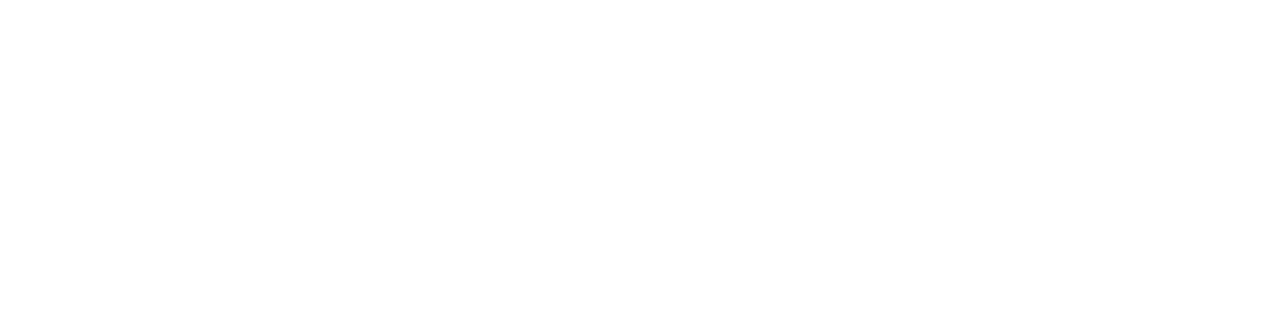
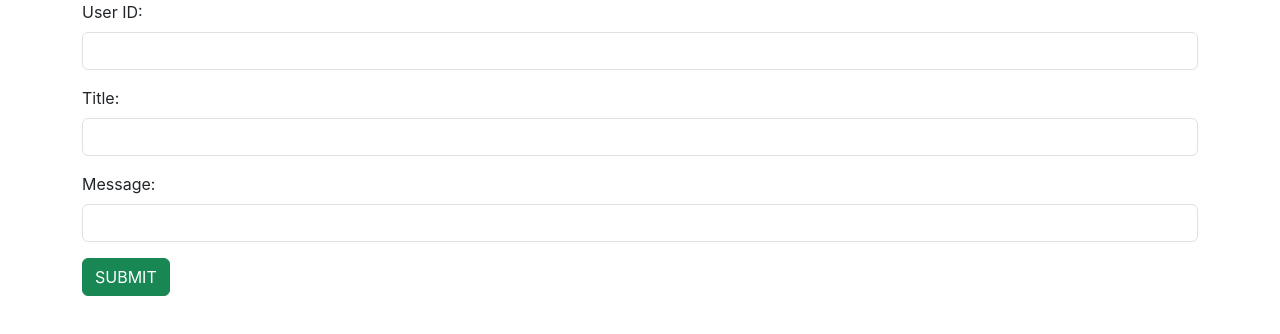
Before and after one commit to sharon923/Blog-app, a React (Create React App) app: page / in a window 1280 px wide. Shown: the top 334 px of the page. Built offline with nearby package versions, Linux system fonts and the light colour scheme.

Commit message:
adding blog ui

```diff
--- a/src/App.js
+++ b/src/App.js
@@ -1,11 +1,15 @@
 import logo from './logo.svg';
 import './App.css';
+import { BrowserRouter, Route, Routes } from 'react-router-dom';
+import AddBlog from './components/AddBlog';
 
 function App() {
   return (
-    <div>
-
-    </div>
+    <BrowserRouter>
+    <Routes>
+      <Route path = '' element={<AddBlog/>}/>
+    </Routes>
+    </BrowserRouter>
   );
 }
 
--- /dev/null
+++ b/src/components/AddBlog.jsx
@@ -0,0 +1,56 @@
+import axios from 'axios'
+import React, { useState } from 'react'
+
+const AddBlog = () => {
+
+    const[inputData, changeInputData] = useState({
+        "userId": "",
+        "title": "",
+        "message": ""
+
+    })
+
+    const inputHandler=(event)=>{
+        changeInputData({...inputData,[event.target.name]:event.target.value})
+    }
+
+    const readValue=()=>{
+        console.log(inputData)
+        axios.post("http://127.0.0.1:8000/blog/addblog/", inputData).then(
+            (response)=>{
+                  alert(response.data.status)
+            }
+        )
+    }
+  return (
+    <div>
+
+<div className="container">
+            <div className="row">
+                <div className="col col-12 col-sm-12 col-md-12 col-lg-12 col-xl-12 col-xxl-12">
+                    <div className="row g-3">
+                        <div className="col col-12 col-sm-12 col-md-12 col-lg-12 col-xl-12 col-xxl-12">
+                            <label htmlFor="" className="form-label">User ID:</label>
+                            <input type="text" className="form-control" name='userId' value={inputData.userId} onChange={inputHandler} />
+                        </div>
+                        <div className="col col-12 col-sm-12 col-md-12 col-lg-12 col-xl-12 col-xxl-12">
+                            <label htmlFor="" className="form-label">Title:</label>
+                            <input type="text" className="form-control" name ='title' value={inputData.title} onChange={inputHandler} />
+                        </div>
+                        <div className="col col-12 col-sm-12 col-md-12 col-lg-12 col-xl-12 col-xxl-12">
+                            <label htmlFor="" className="form-label">Message:</label>
+                            <input type="text" className="form-control" name = 'message' value={inputData.message} onChange={inputHandler} />
+                        </div>
+
+                        <div className="col col-12 col-sm-12 col-md-12 col-lg-12 col-xl-12 col-xxl-12">
+                            <button onClick={readValue} className="btn btn-success">SUBMIT</button>
+                        </div>
+                    </div>
+                </div>
+            </div>
+        </div>
+    </div>
+  )
+}
+
+export default AddBlog
```
